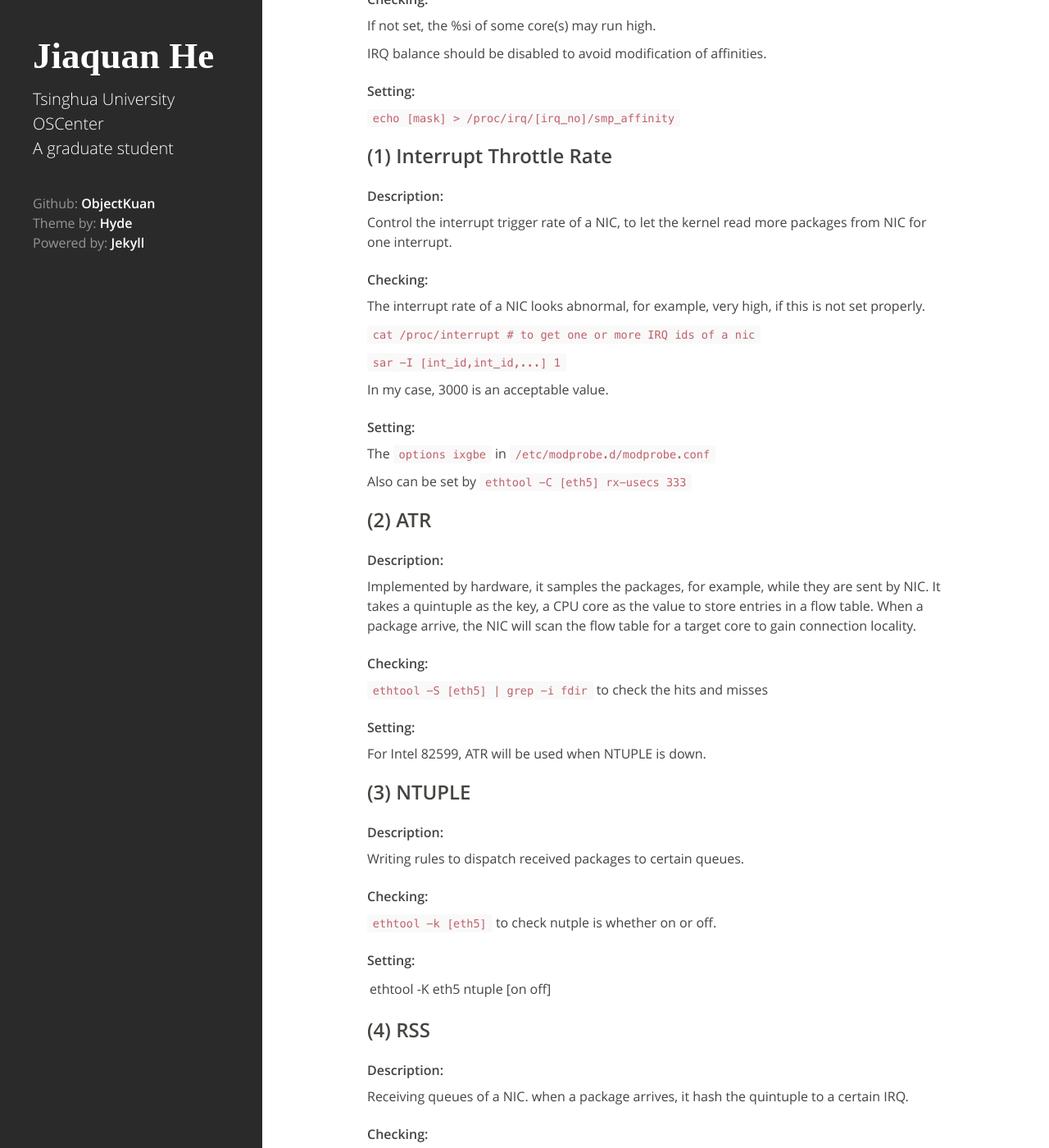
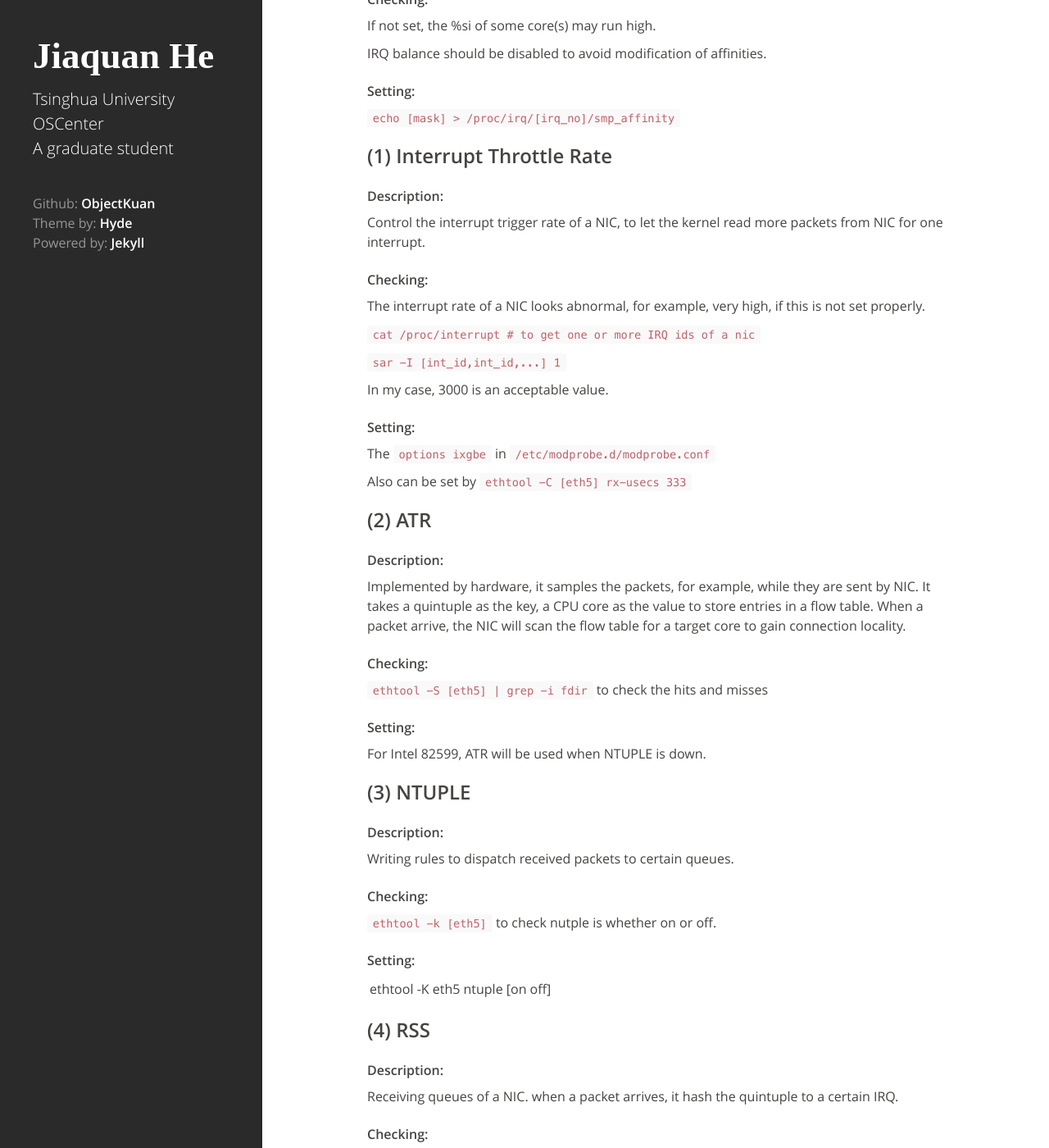
Before and after one commit to objectkuan/objectkuan.github.io, a Jekyll site: the page built from _posts/2014-07-20-some-net-related-features.md, in a window 1280 px wide and 1400 px high, scrolled down 403 px. Shown: the whole window at 82% size. Built offline with Jekyll 4.4.1, drawn with Linux system fonts in a browser that asks for light colours; some web fonts are replaced; Markdown is read by kramdown in place of the engine named in the settings.

Commit message:
Update terms

```diff
--- a/_posts/2014-07-20-some-net-related-features.md
+++ b/_posts/2014-07-20-some-net-related-features.md
@@ -28,7 +28,7 @@ IRQ balance should be disabled to avoid modification of affinities.
 
 ###Description:
 
-Control the interrupt trigger rate of a NIC, to let the kernel read more packages from NIC for one interrupt.
+Control the interrupt trigger rate of a NIC, to let the kernel read more packets from NIC for one interrupt.
 
 ###Checking:
 
@@ -51,7 +51,7 @@ Also can be set by `ethtool -C [eth5] rx-usecs 333`
 
 ###Description:
 
-Implemented by hardware, it samples the packages, for example, while they are sent by NIC. It takes a quintuple as the key, a CPU core as the value to store entries in a flow table. When a package arrive, the NIC will scan the flow table for a target core to gain connection locality.
+Implemented by hardware, it samples the packets, for example, while they are sent by NIC. It takes a quintuple as the key, a CPU core as the value to store entries in a flow table. When a packet arrive, the NIC will scan the flow table for a target core to gain connection locality.
 
 ###Checking:
 
@@ -66,7 +66,7 @@ For Intel 82599, ATR will be used when NTUPLE is down.
 
 ###Description:
 
-Writing rules to dispatch received packages to certain queues.
+Writing rules to dispatch received packets to certain queues.
 
 ###Checking:
 
@@ -81,7 +81,7 @@ ethtool -K eth5 ntuple [on|off]
 
 ###Description:
 
-Receiving queues of a NIC. when a package arrives, it hash the quintuple to a certain IRQ.
+Receiving queues of a NIC. when a packet arrives, it hash the quintuple to a certain IRQ.
 
 ###Checking:
 
```
